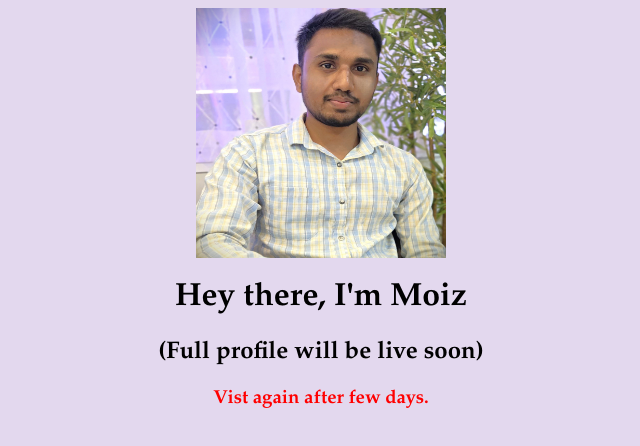
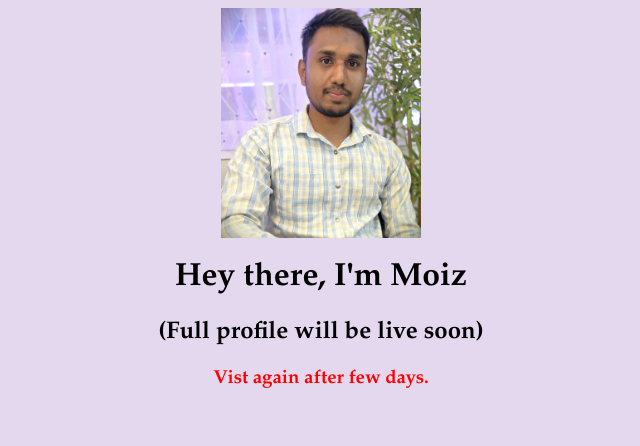
Before and after one commit to Moiz3456/moiz3456.github.io, a plain HTML site: page index.html in a window 1280 px wide. Shown: the whole page, without its empty margins (319-959 px from the left). Drawn offline with Linux system fonts and the light colour scheme.

Commit message:
Profile Pic

```diff
--- a/index.html
+++ b/index.html
@@ -27,7 +27,7 @@
 
 <body>
     <div>
-        <img src="./DP.jpg" alt="Display Picture" width="250" height="250">
+        <img src="./DP.jpg" alt="Display Picture" width="200" height="230">
     </div>
     <h1>Hey there, I'm Moiz</h1>
     <h2>(Full profile will be live soon)</h2>
```
